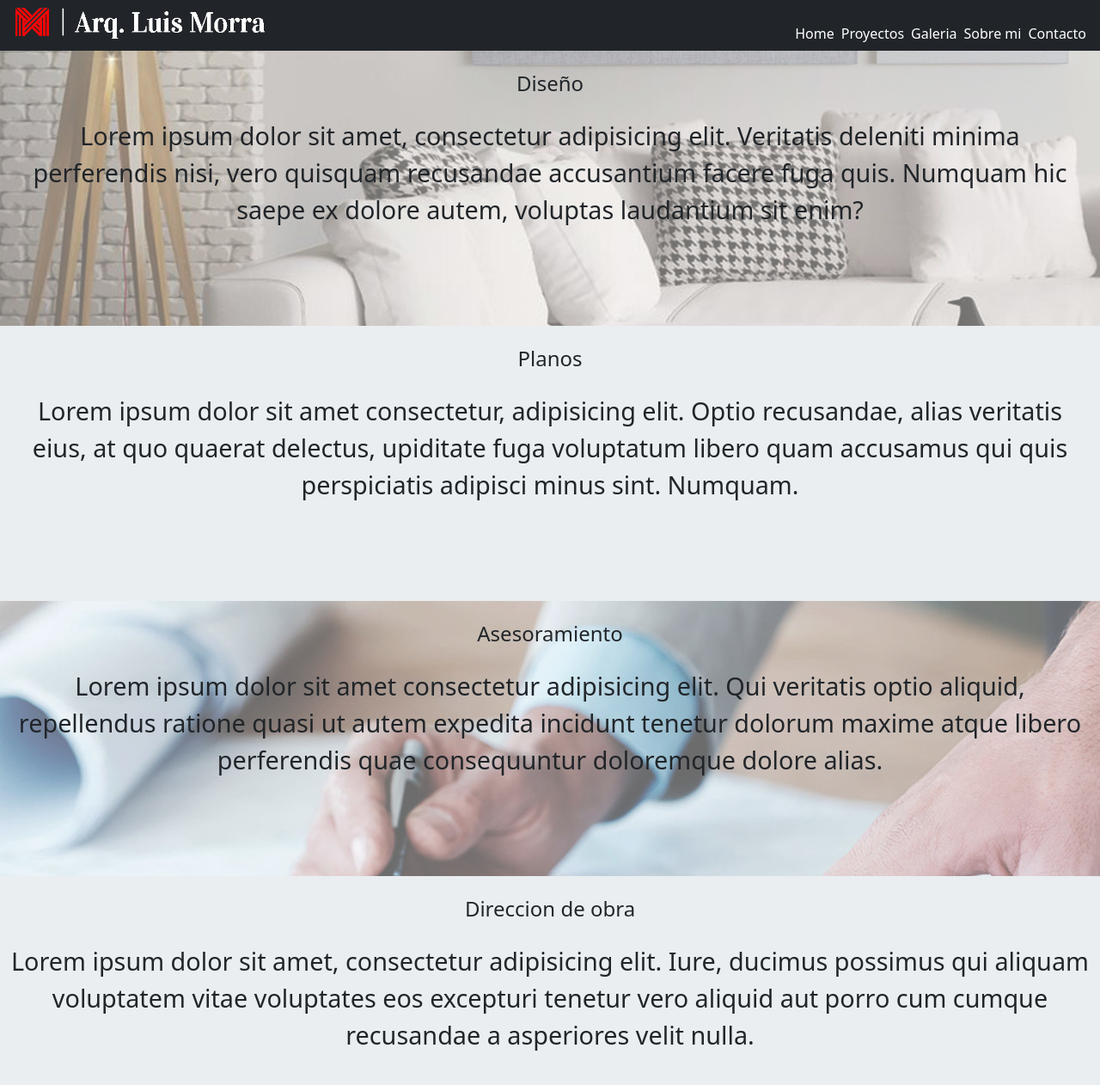
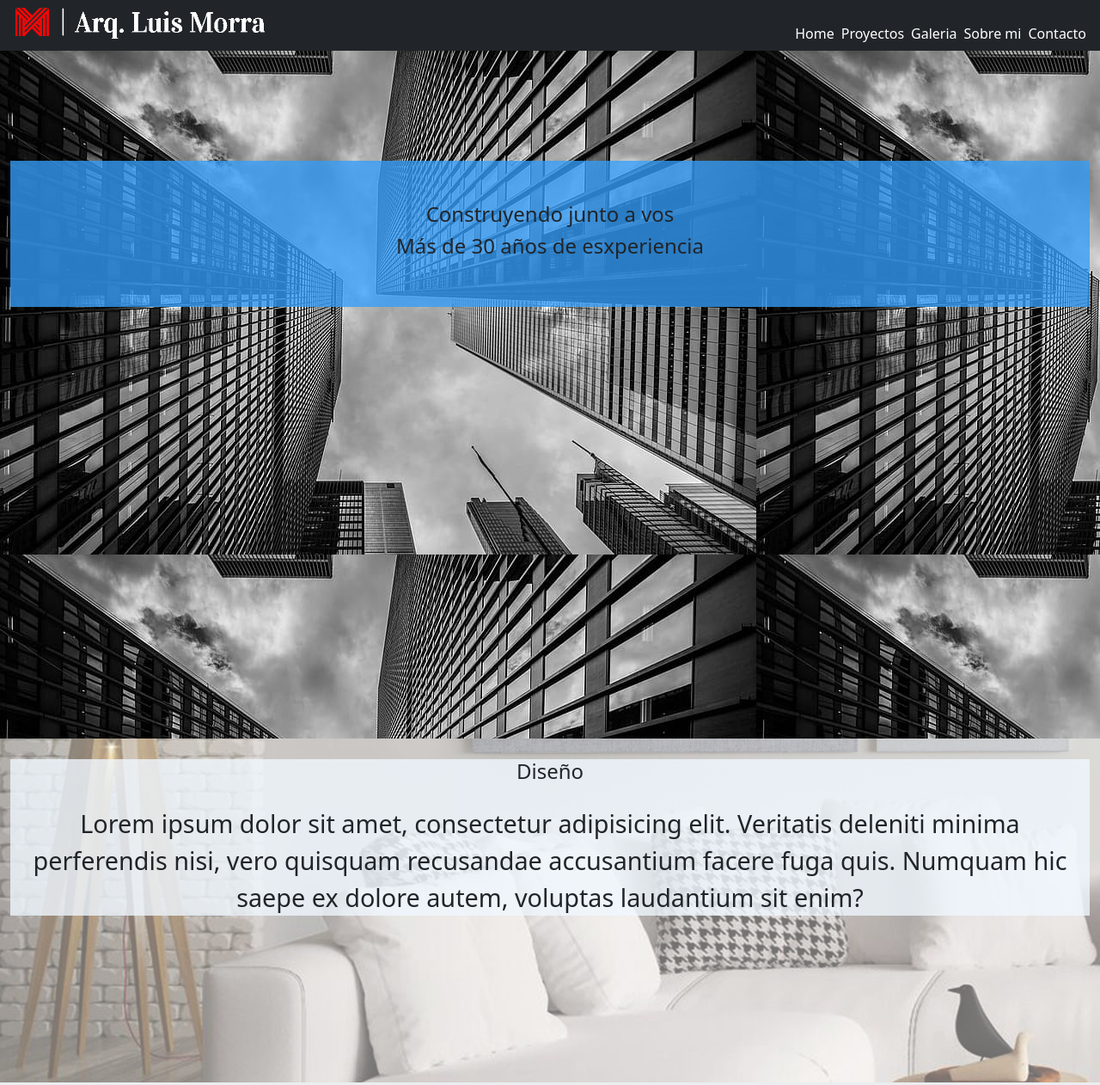
Before and after one commit to AlejandroCunePellegrino/desafio-bootstrap-cu-e, a website: page index.html in a window 1280 px wide. Shown: the part 1-1263 px from the top of the page at 86% size. Drawn offline with nearby package versions, Linux system fonts and the light colour scheme.

Commit message:
cambios en index

```diff
--- a/index.html
+++ b/index.html
@@ -11,6 +11,7 @@
         <script src="https://cdn.jsdelivr.net/npm/bootstrap@5.1.3/dist/js/bootstrap.bundle.min.js" integrity="sha384-ka7Sk0Gln4gmtz2MlQnikT1wXgYsOg+OMhuP+IlRH9sENBO0LRn5q+8nbTov4+1p" crossorigin="anonymous"></script>
         <link href="https://unpkg.com/aos@2.3.1/dist/aos.css" rel="stylesheet">
         <script src="https://unpkg.com/aos@2.3.1/dist/aos.js"></script>
+        <link rel="stylesheet" href="https://cdnjs.cloudflare.com/ajax/libs/animate.css/4.1.1/animate.min.css"/>
         <link rel="stylesheet" href="css/style.css">
         <title>Home-Arq. Luis Morra</title>
     </head>
@@ -75,14 +76,26 @@
             </div>
         </div>
         <section class="container-fluid">
-            <div class=" row justify-content-center row-height">
-                <div class="col-12 servicios-fondo img-fluid">
+            <div class="row justify-content-center viewport inicio-fondo">
+                <div class="col-12 text-center">
+                    <div class="inicio">
+                        <div class=" animate__animated animate__backInDown animate__slow">
+                            <h2>Construyendo junto a vos</h2>
+                            <h2>Más de 30 años de esxperiencia</h2>
+                        </div>
+                    </div>
+                </div>
+            </div>
+            <div class="row justify-content-center  row-height">
+                <div class="col-12  img-fluid servicios-fondo">
+                    <div class="fondo-opacity">
                         <h3 class="servicios text-center" data-aos="fade-up">Diseño</h3>
                         <p class="text-center lead text" data-aos="fade-up">Lorem ipsum dolor sit amet, consectetur adipisicing elit.
                             Veritatis deleniti minima perferendis nisi, vero quisquam
                             recusandae accusantium facere fuga quis. Numquam hic saepe
                             ex dolore autem, voluptas laudantium sit enim?
                         </p>
+                    </div>
                 </div>
             </div>
             <div class=" row justify-content-center row-height">
@@ -96,7 +109,8 @@
                 </div>
             </div>
             <div class=" row justify-content-center row-height">
-                <div class="col-12 servicios-fondo2 ">
+                <div class="col-12 servicios-fondo2 img-fluid">
+                    <div class="fondo-opacity">
                         <h3 class="servicios text-center" data-aos="fade-up">Asesoramiento</h3>
                         <p class="text-center lead text" data-aos="fade-up">
                             Lorem ipsum dolor sit amet consectetur adipisicing elit.
@@ -104,6 +118,7 @@
                             autem expedita incidunt tenetur dolorum maxime atque libero
                             perferendis quae consequuntur doloremque dolore alias.
                         </p>
+                    </div>
                 </div>
             </div>
             <div class=" row justify-content-center row-height">
--- a/package.json
+++ b/package.json
@@ -23,6 +23,7 @@
     "nodemon": "^2.0.15"
   },
   "dependencies": {
+    "animate.css": "^4.1.1",
     "aos": "^2.3.4"
   }
 }
--- a/scss/style.scss
+++ b/scss/style.scss
@@ -18,14 +18,22 @@
     padding: 0;
     margin: 0;
 }
-
+.inicio{
+    padding-top: 3em;
+    padding-bottom: 3em;
+    margin-top: 8em;
+    background-color: rgba(53, 158, 250, 0.781);
+}
+.inicio-fondo{
+    background-image: url(../images/edificioblancoynegro.jpg);
+}
 .servicios {
     margin: 1em;
     font-size: 1.5em;
 
 }
 .row-height{
-    height: 20em;
+    height: 25em;
 }
 .servicios-fondo {
     background-image: url(../images/diseñomod.jpg);
@@ -41,6 +49,9 @@
 }
 .bg-servi2{
     background-color: rgb(234, 238, 240);
+}
+.fondo-opacity {
+    background-color: rgba(240, 248, 255, 0.788);
 }
 .viewport {
     height: 100vh;
```
Also changed, not shown: css/style.css, 1 other file. Lines whose indentation alone changed are shown as unchanged.
